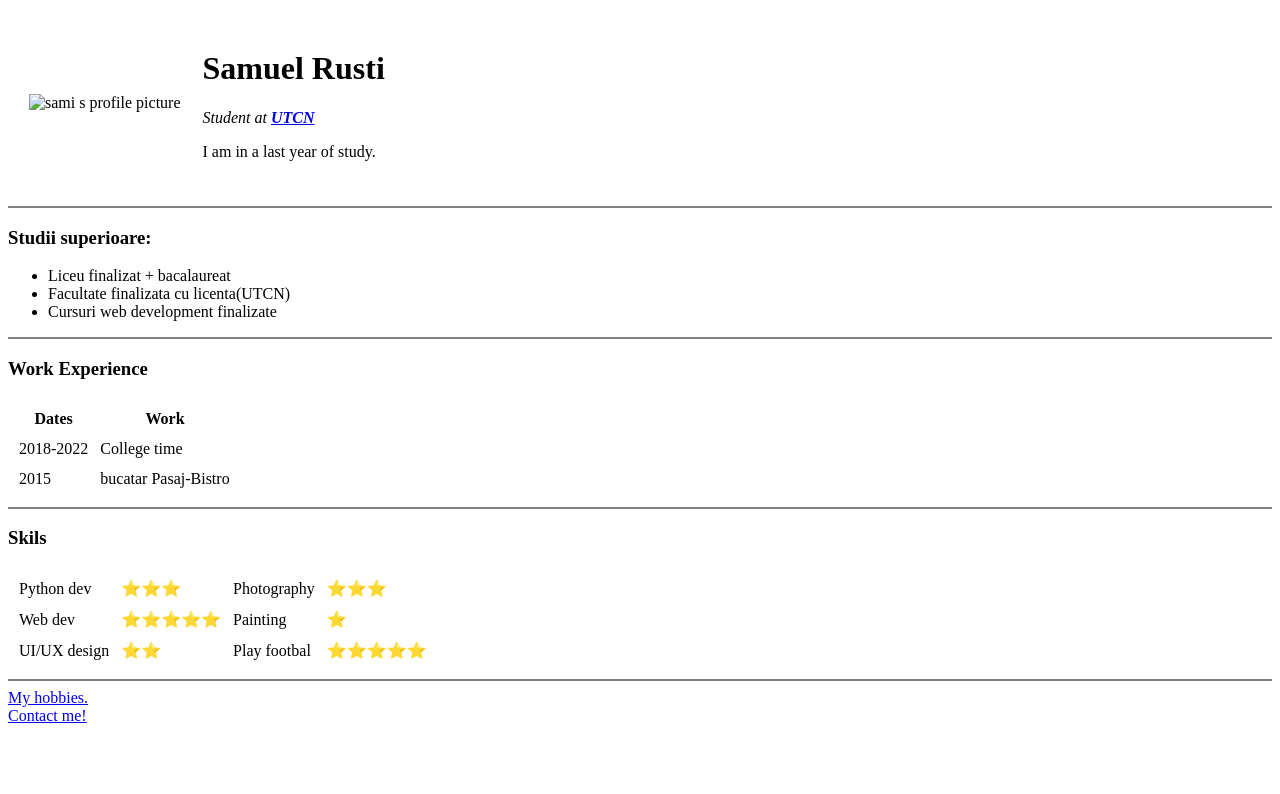
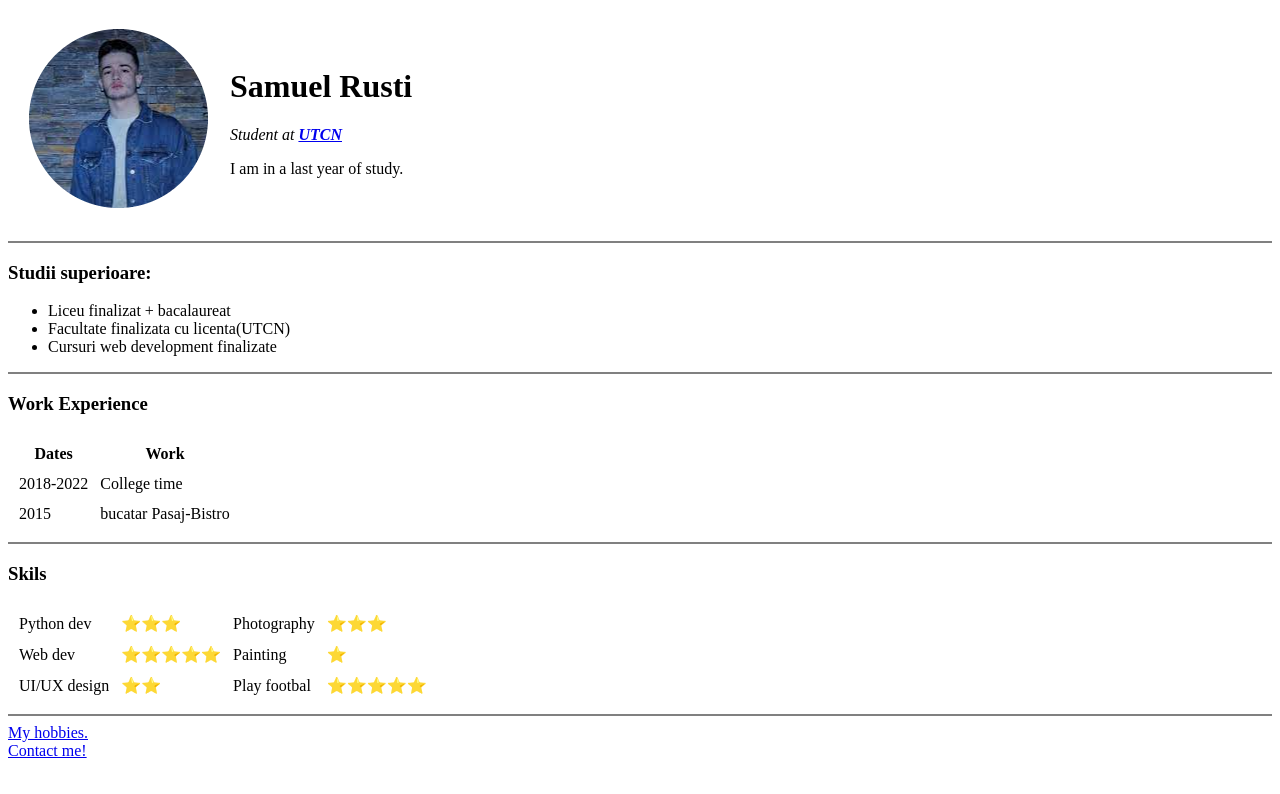
Before and after one commit to SamuelRusti/CV, a plain HTML site: page index.html in a window 1280 px wide. Drawn offline with Linux system fonts and the light colour scheme.

Commit message:
Update index.html

```diff
--- a/index.html
+++ b/index.html
@@ -9,7 +9,7 @@
 <body>
   <table cellspacing="20">
     <tr>
-      <td><img src="sami.png" alt="sami s profile picture"></td>
+      <td><img src="images/sami.png" alt="sami s profile picture"></td>
       <td>
         <h1>Samuel Rusti</h1>
         <p><em>Student at <strong><a href="https://www.utcluj.ro/">UTCN</a></strong></em></p <p>I am in a last year of study.</p>
```
